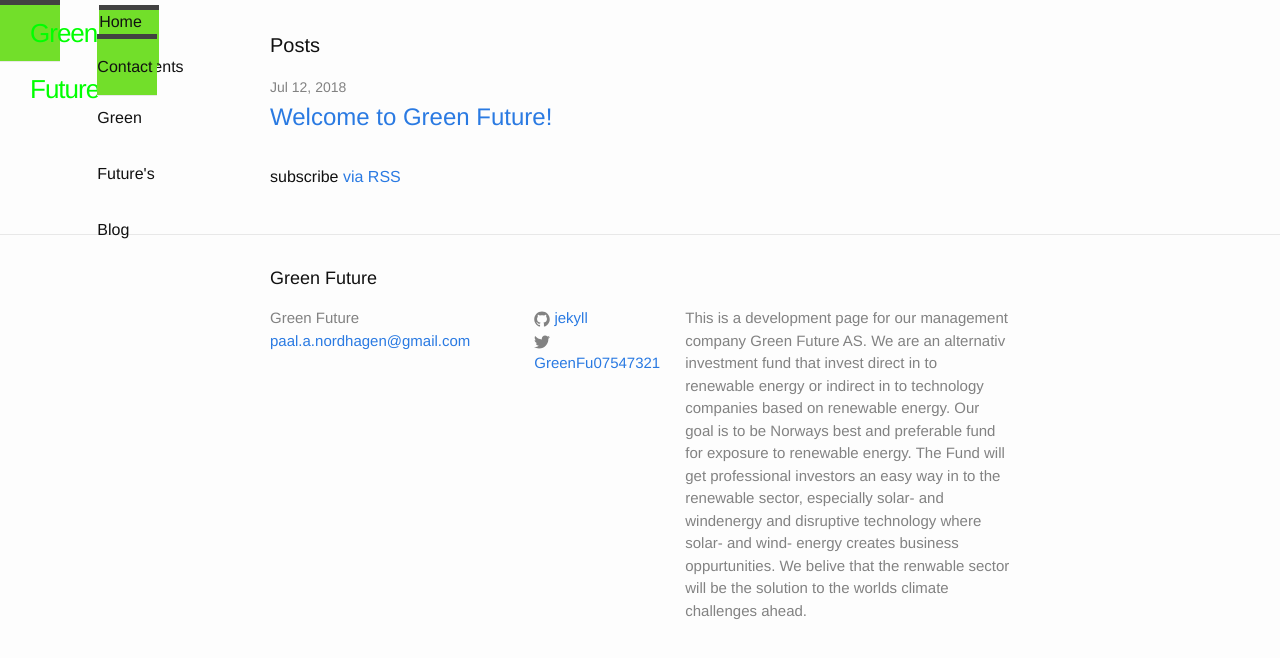
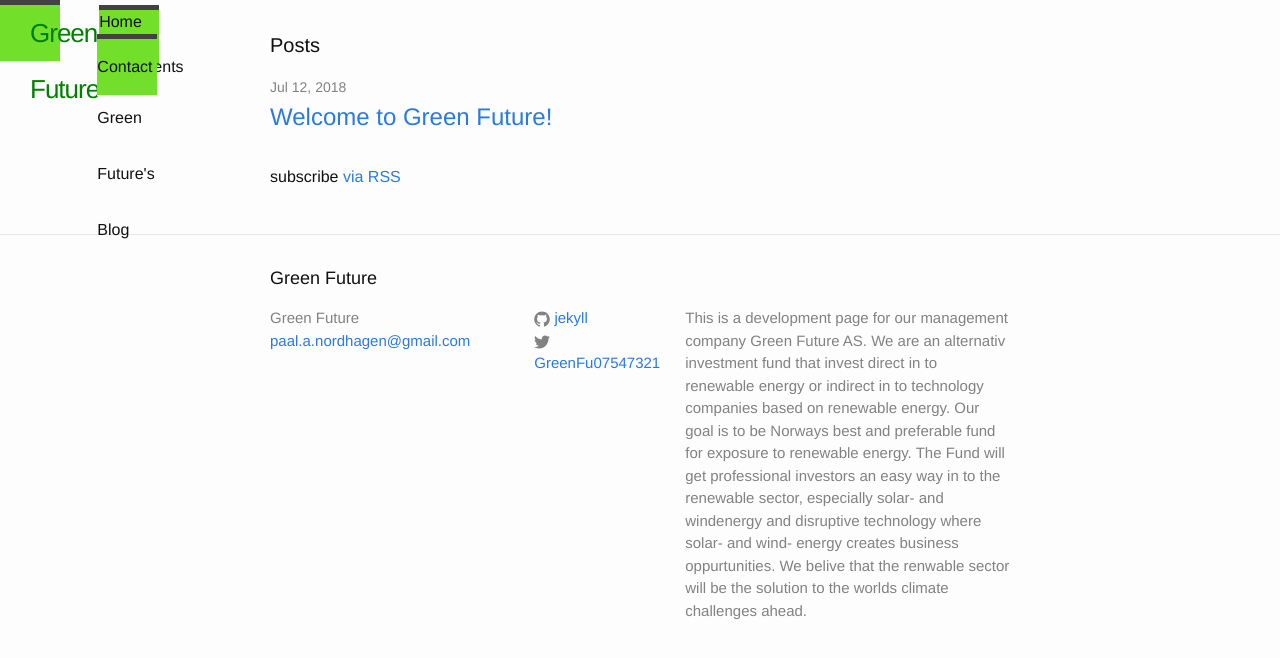
Before and after one commit to Paal-August/Paal-August.github.io, a Jekyll site: the page built from index.html, in a window 1280 px wide. Shown: the top 658 px of the page. Built offline with Jekyll 4.4.1, drawn with Linux system fonts in a browser that asks for light colours.

Commit message:
Update _layout.scss

```diff
--- a/_sass/_layout.scss
+++ b/_sass/_layout.scss
@@ -27,7 +27,7 @@
 
     &,
     &:visited {
-        color: #00ff00;
+        color: #008000;
     }
 }
 
```
